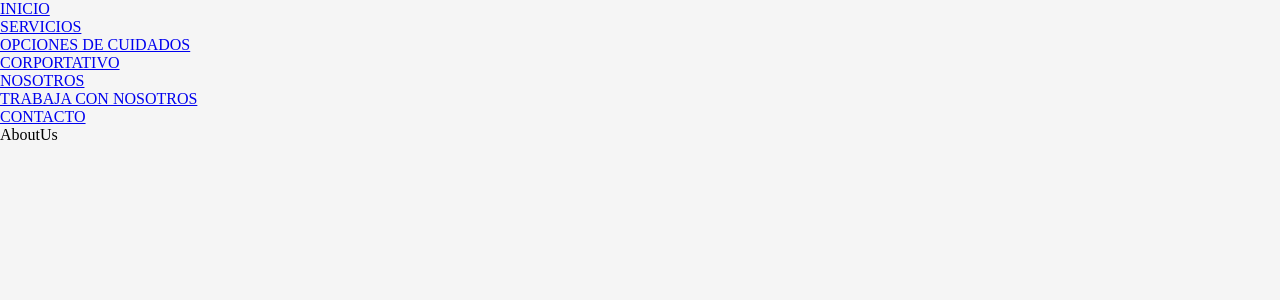
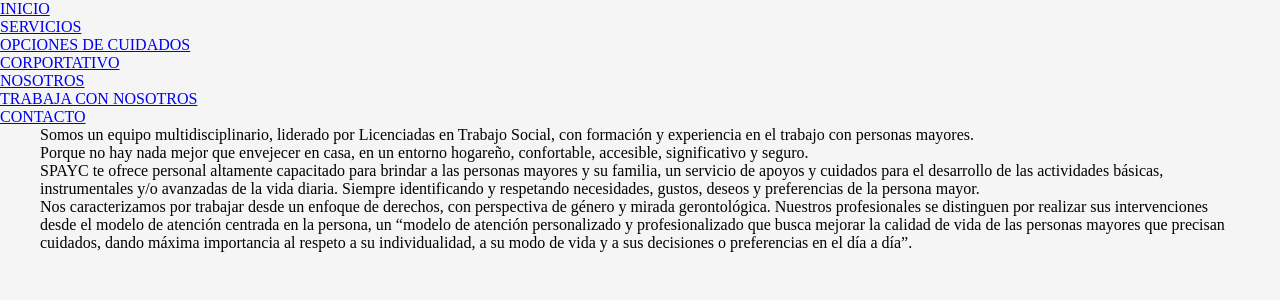
Before and after one commit to Gabriel9022/spayc-front, a React (Vite) app in the folder spayc-frontend/: page /nosotros in a window 1280 px wide. Shown: the top 300 px of the page. Built offline with nearby package versions, Linux system fonts and the light colour scheme.

Commit message:
AboutUs static page

```diff
--- a/spayc-frontend/src/Components/AboutUs/AboutUs.css
+++ b/spayc-frontend/src/Components/AboutUs/AboutUs.css
@@ -0,0 +1,4 @@
+.AboutUs_component {
+    max-width: 1200px;
+    margin: 0 auto;
+}
--- a/spayc-frontend/src/Components/AboutUs/AboutUs.tsx
+++ b/spayc-frontend/src/Components/AboutUs/AboutUs.tsx
@@ -1,8 +1,16 @@
-import React from 'react'
+import React from 'react';
+import './AboutUs.css';
 
 const AboutUs: React.FC = () => {
   return (
-    <div>AboutUs</div>
+    <div className='AboutUs_component'>
+      <p className='AboutUs_p'>
+      Somos un equipo multidisciplinario, liderado por Licenciadas en Trabajo Social, con formación y experiencia en el trabajo con personas mayores.<br/>
+      Porque no hay nada mejor que envejecer en casa, en un entorno hogareño, confortable, accesible, significativo y seguro.<br/>
+      SPAYC te ofrece personal altamente capacitado para brindar a las personas mayores y su familia, un servicio de apoyos y cuidados para el desarrollo de las actividades básicas, instrumentales y/o avanzadas de la vida diaria. Siempre identificando y respetando necesidades, gustos, deseos y preferencias de la persona mayor.<br/>
+      Nos caracterizamos por trabajar desde un enfoque de derechos, con perspectiva de género y mirada gerontológica. Nuestros profesionales se distinguen por realizar sus intervenciones desde el modelo de atención centrada en la persona, un “modelo de atención personalizado y profesionalizado que busca mejorar la calidad de vida de las personas mayores que precisan cuidados, dando máxima importancia al respeto a su individualidad, a su modo de vida y a sus decisiones o preferencias en el día a día”.
+      </p>
+    </div>
   )
 }
 
```
